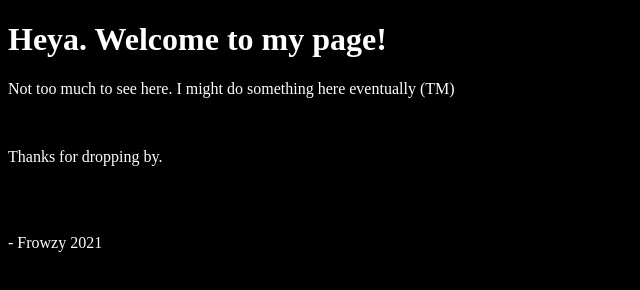
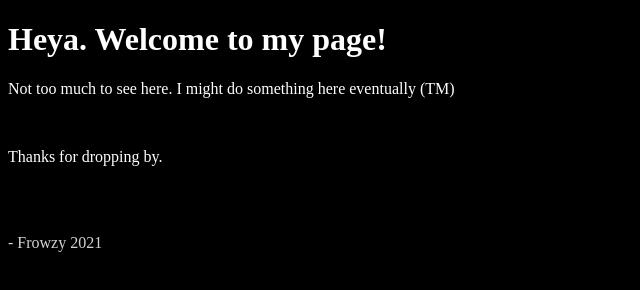
Before and after one commit to Frowzy/frowzy.github.io, a plain HTML site: page index.html in a window 1280 px wide. Shown: the full height of the page, 0-640 px from the left. Drawn offline with Linux system fonts and the light colour scheme.

Commit message:
light-gray
apparently light-gray isnt a color, lightgray is though

:-/

```diff
--- a/index.html
+++ b/index.html
@@ -7,7 +7,7 @@
     font-family: serif;
     }
     .credits{
-    color: light-gray;
+    color: lightgray;
     }
   </style>
 </head>
```
